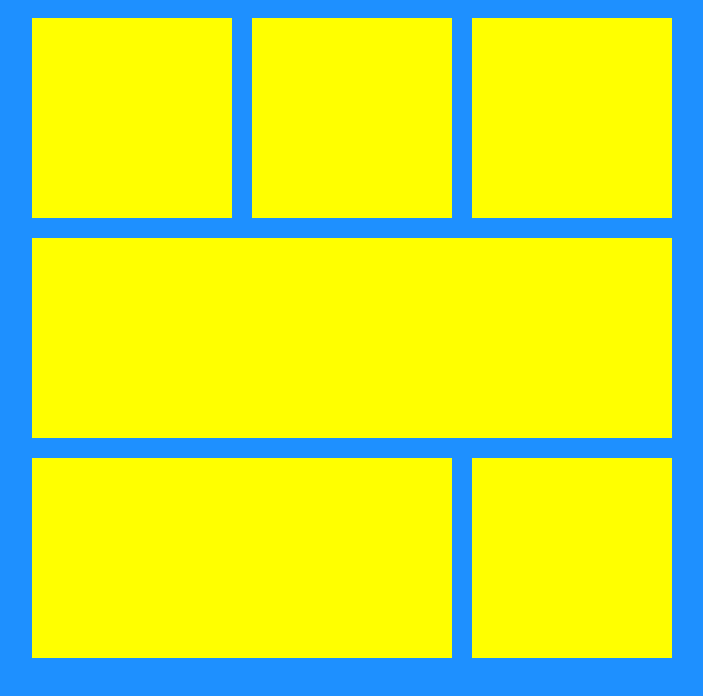
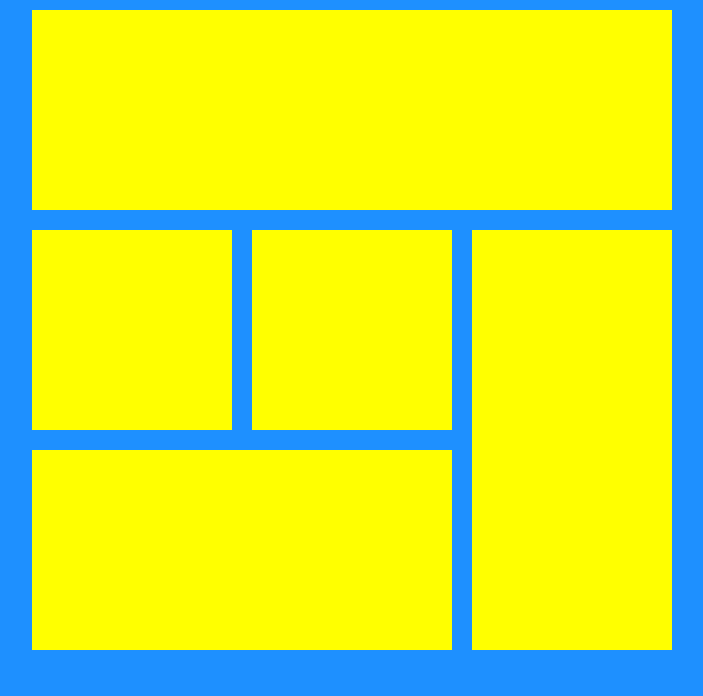
Before and after one commit to luquinhas2344/Atividade---Layout-e-Divs, a plain HTML site: page index.html in a window 1280 px wide. Shown: the whole page, without its empty margins (288-991 px from the left). Drawn offline with Linux system fonts and the light colour scheme.

Commit message:
UPDATE - Layout 1

```diff
--- a/index.html
+++ b/index.html
@@ -5,22 +5,26 @@
     <meta charset="UTF-8">
     <meta name="viewport" content="width=device-width, initial-scale=1.0">
     <link rel="stylesheet" href="style.css">
-    <title>Exercício 1</title>
+    <title>Exercício - Layouts e Divs</title>
 </head>
 
 <body>
     <div class="centralizar">
-        <div class="flex">
-            <div class="amarela"></div>
-            <div class="amarela"></div>
-            <div class="amarela"></div>
-        </div>
-
         <div class="amarela"></div>
 
-        <div class="flex">
-            <div class="amarela esticar"></div>
-            <div class="amarela"></div>
+        <div>
+            <div class="flex">
+                <div>
+                    <div class="flex">
+                        <div class="amarela"></div>
+                        <div class="amarela"></div>
+                    </div>
+                    <div class="flex">
+                        <div class="amarela esticar"></div>
+                    </div>
+                </div>
+                <div class="amarela alongar"></div>
+            </div>
         </div>
     </div>
 </body>
```
